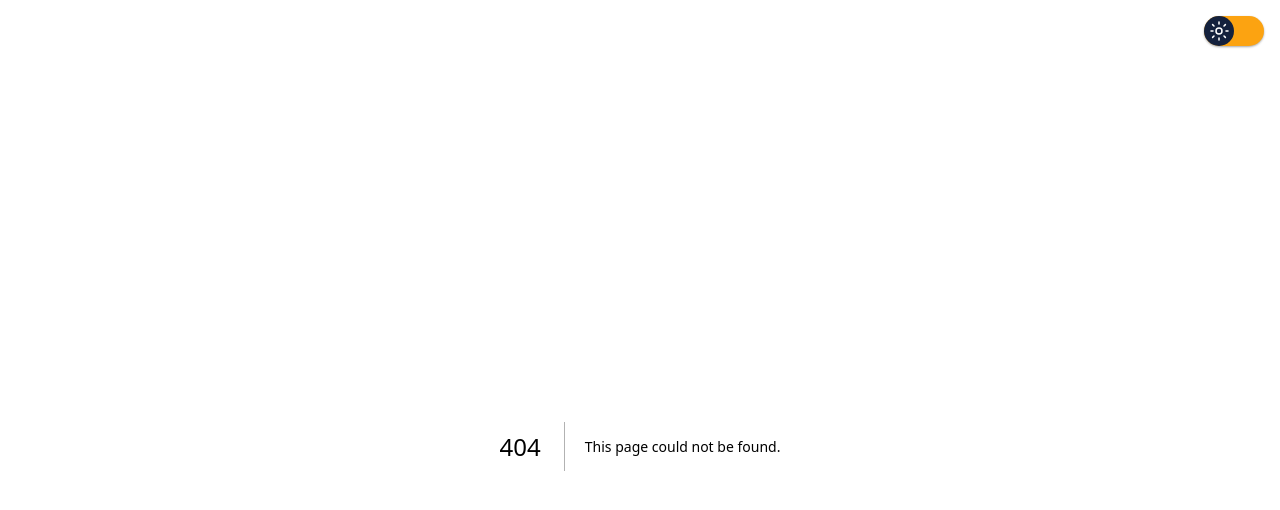
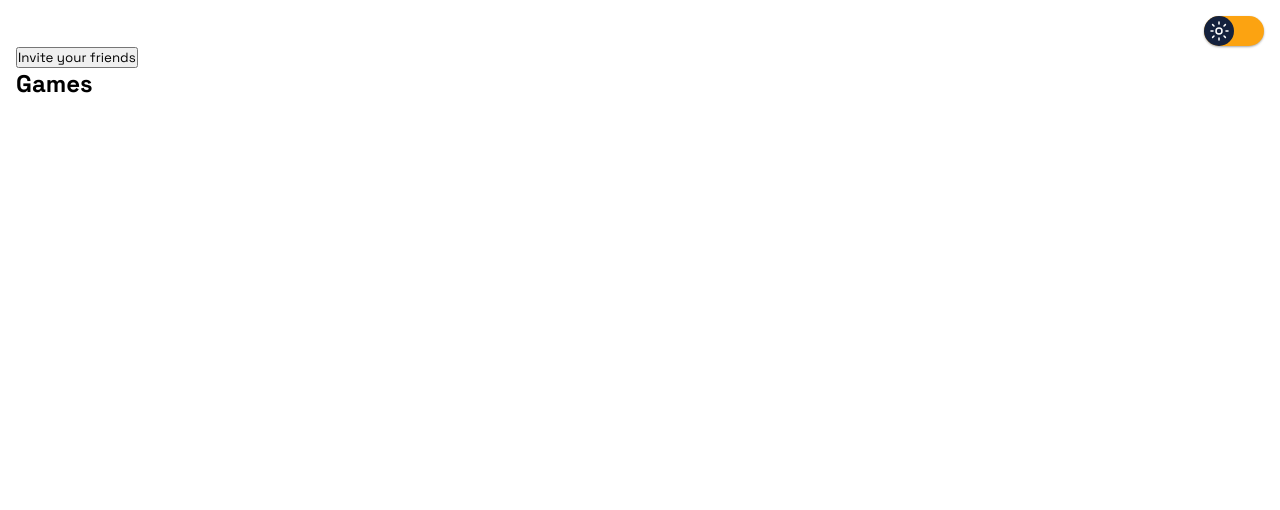
Before and after one commit to yosoypollito/games.hub, a Next.js app: page /rooms/1 in a window 1280 px wide. Before the commit this address had no page. Shown: the top 510 px of the page. Built offline with nearby package versions, Linux system fonts and the light colour scheme.

Commit message:
feat: room button/api endpoint creation, room page, ttt page, invite friend button

```diff
--- /dev/null
+++ b/src/app/api/room/route.ts
@@ -0,0 +1,19 @@
+import { NextResponse } from "next/server";
+
+import { set, ref, push } from "firebase/database";
+import { database } from "@/firebase/config";
+
+export async function GET(request: Request){
+
+	const room = push(ref(database, "rooms"))
+	set(room,{
+		game:"",
+		players:[],
+		viewers:[],
+	});
+
+	return NextResponse.json({
+		status:201,
+		room:room.key
+	});
+}
--- /dev/null
+++ b/src/app/games/games.hub.tsx
@@ -0,0 +1,7 @@
+export default function GamesHub(){
+  return(
+    <div>
+      <h2>Games</h2>
+    </div>
+  )
+}
--- /dev/null
+++ b/src/app/games/ttt/page.tsx
@@ -0,0 +1,6 @@
+export default function TTT(){
+
+  return(
+    <>tic tac toe</>
+  )
+}
--- /dev/null
+++ b/src/app/rooms/[id]/page.tsx
@@ -0,0 +1,14 @@
+import GamesHub from "@/app/games/games.hub"
+import InviteFriend from "@/app/rooms/invite.friend";
+
+export default function Room({ params }:{ params:{ id:string } }){
+  return (
+    <div>
+      <InviteFriend params={params}/>
+
+      <main>
+        <GamesHub/>
+      </main>
+    </div>
+  )
+}
--- /dev/null
+++ b/src/app/rooms/invite.friend.tsx
@@ -0,0 +1,18 @@
+"use client"
+
+export default function InviteFriend({ params }:{
+  params:{ id:string }
+}){
+
+  const copyUrl = ()=>{
+    const url = `${location.origin}/rooms/${id}`
+    navigator.clipboard.writeText(url);
+  }
+
+  const { id } = params;
+  return(
+    <div>
+      <button onClick={copyUrl}>Invite your friends</button>
+    </div>
+  )
+}
```
Also changed, not shown: src/app/rooms/create.tsx (added, +30 -0 lines).
